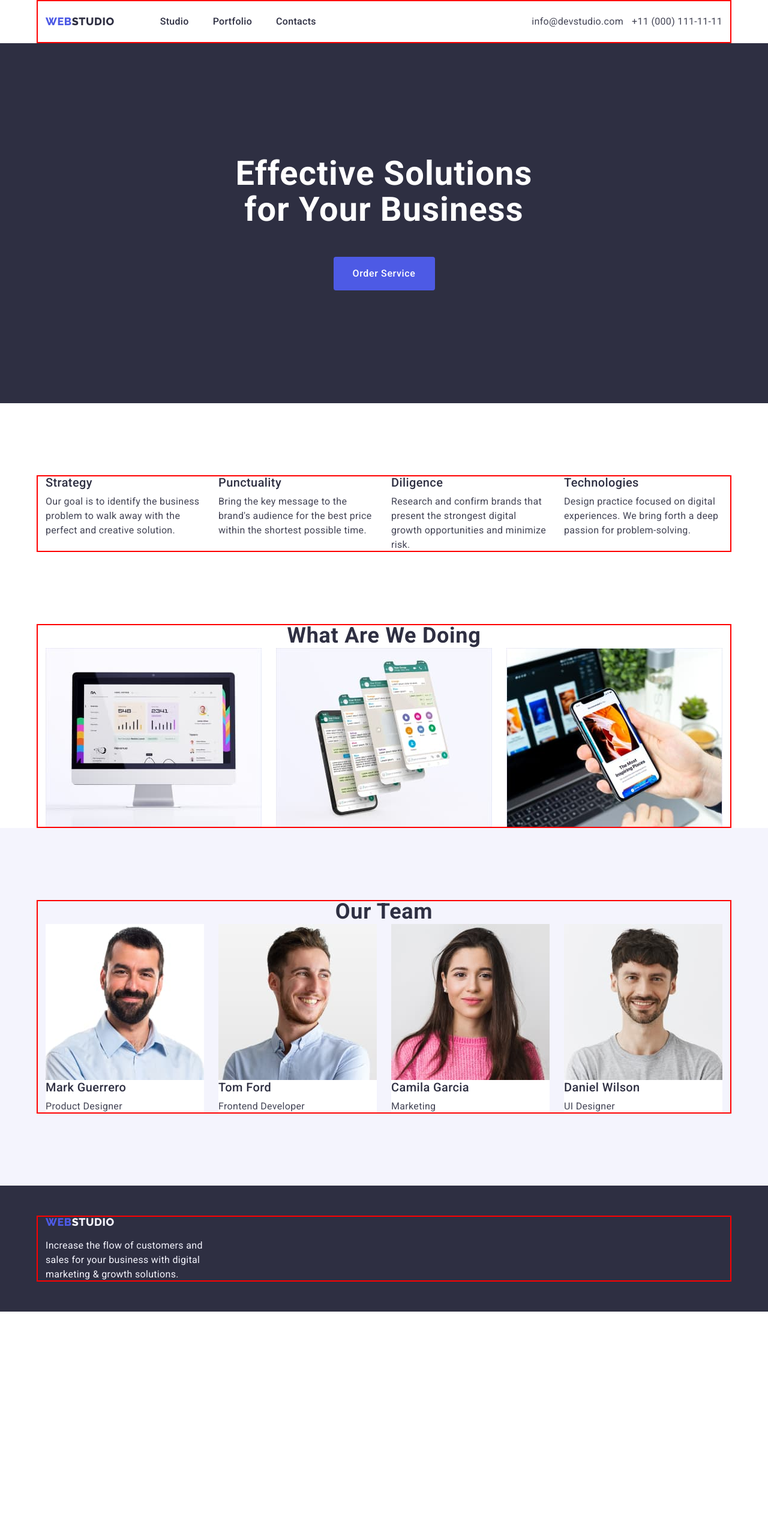
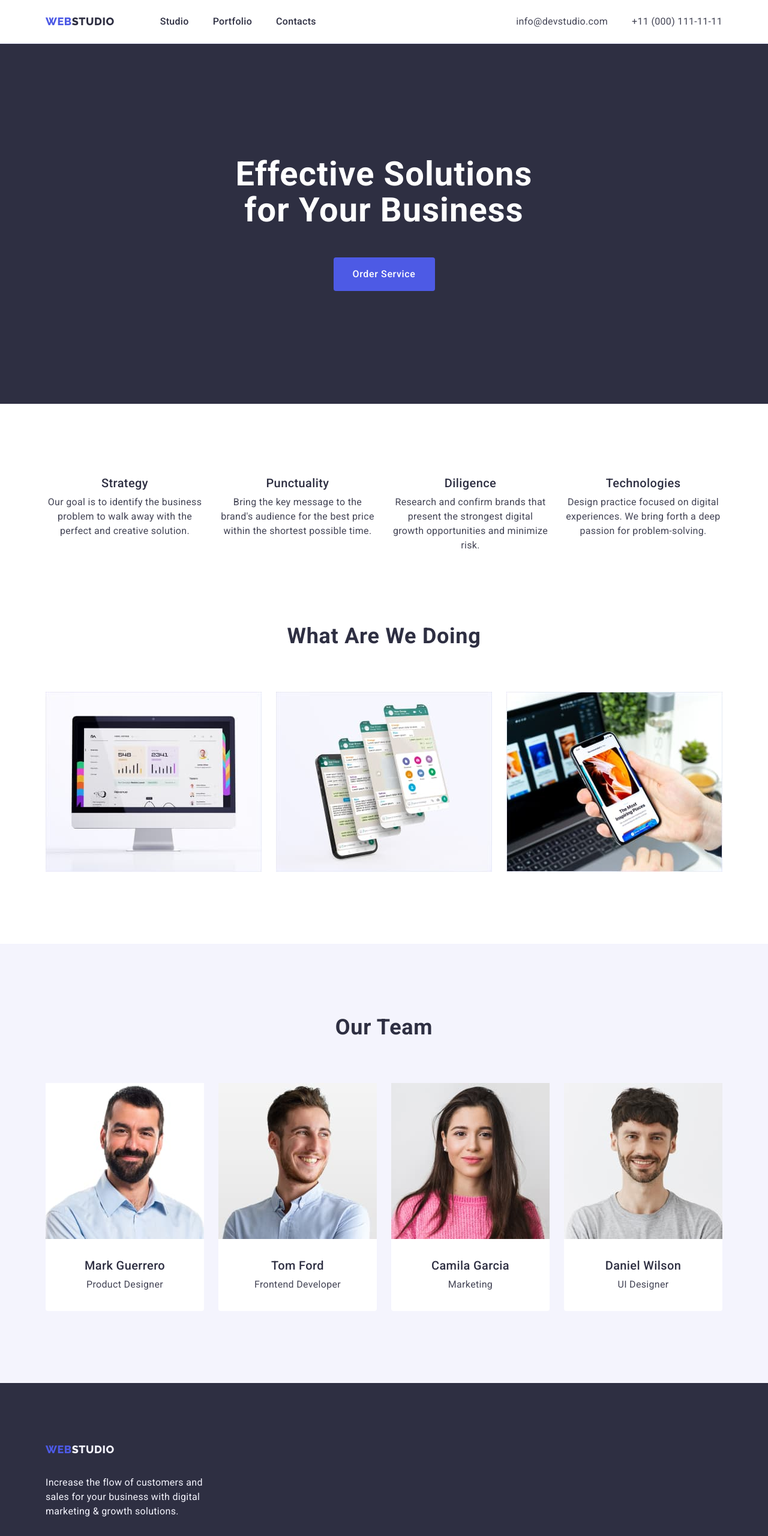
Before and after one commit to Daryna8/goit-markup-hw-03, a plain HTML site: page index.html in a window 1280 px wide. Shown: the whole page at 60% size. Before the commit the page ends 2186 px from the top, so only its background shows below. Drawn offline with nearby package versions, Linux system fonts and the light colour scheme.

Commit message:
fixed mistakes

```diff
--- a/css/styles.css
+++ b/css/styles.css
@@ -10,6 +10,7 @@
     --SLATE: #434455;
     --WHITE: #FFF;
     --CLOUD: #F4F4FD;
+    --CORNFLOWER: #E7E9FC;
 
     /* Other */
         --items-cards: 3;
@@ -22,6 +23,7 @@
   | Base styles
   |============================
 */
+
 body {
     font-family: var(--PRIMARY-FONT);
     color: var(--PRIMARY-COLOR);
@@ -61,7 +63,6 @@ button {
     margin: -1px;
     border: 0;
     padding: 0;
-
     white-space: nowrap;
     clip-path: inset(100%);
     clip: rect(0 0 0 0);
@@ -69,11 +70,11 @@ button {
 }
 
 .section {
-    padding: 120px 0 0 0;
+    padding-bottom: 120px;
 }
 
-.section:last-child {
-    padding-bottom: 120px;
+.section-padding-top {
+    padding-top: 120px
 }
 
  .container {
@@ -82,8 +83,8 @@ button {
      padding-right: 15px;
      margin: auto;
 
-    outline: 2px solid red;
-    outline-offset: -2px;
+    /* outline: 2px solid red;
+    outline-offset: -2px; */
  }
 
  .section-title {
@@ -94,10 +95,13 @@ button {
      line-height: 1.11;
      letter-spacing: 0.72px;
      text-transform: capitalize;
+
+     margin-bottom: 72px;
  }
 
  .section-subtitle {
-    margin-bottom: 8px;
+     margin-bottom: 8px;
+     text-align: center;
 
      color: var(--NAVY-BLUE);
      font-size: 20px;
@@ -107,6 +111,8 @@ button {
  }
 
  .section-description {
+    text-align: center;
+
      color: var(--SLATE);
      font-size: 16px;
      font-weight: 400;
@@ -136,6 +142,10 @@ button {
   |============================
 */
 
+.page-header {
+border-bottom: 1px solid var(--CORNFLOWER);
+}
+
  .header-container {
     display: flex;
     align-items: center;
@@ -144,6 +154,7 @@ button {
 
  .page-nav {
      display: flex;
+    align-items: center;
  }
 
  .logo {
@@ -197,7 +208,7 @@ button {
 
 .header-address {
     display: flex;
-    gap: 14px;
+    gap: 40px;
 }
 
 .menu-link {
@@ -240,12 +251,12 @@ button {
     flex-direction: column;
     align-items: center;
     justify-content: center;
-    padding: 188px 472px 188px 472px;
+    padding: 188px 0;
     background-color: var(--NAVY-BLUE);
 }
 
 .hero-title {
-    width: 496px;
+    max-width: 496px;
     color: var(--WHITE);
     text-align: center;
     font-size: 56px;
@@ -308,6 +319,11 @@ button {
 .team-member {
     background-color: var(--SECONDARY-COLOR);
     flex-basis: calc((100% - var(--indent-col) * (var(--items-team-members) - 1)) / var(--items-team-members));
+    border-radius: 0px 0px 4px 4px;
+}
+
+.team-member-info {
+    padding: 32px 0;
 }
 
 /**
@@ -316,8 +332,24 @@ button {
   |============================
 */
 .page-footer {
-    padding: 50px 0;
+    padding: 100px 0;
     background-color: var(--NAVY-BLUE);
+}
+
+.logo-footer {
+color: var(--IRIS);
+    font-family: var(--SECONDARY-FONT);
+    font-size: 18px;
+    font-style: normal;
+    font-weight: 800;
+    line-height: 1.17;
+    letter-spacing: 0.54px;
+    text-transform: uppercase;
+
+    display: inline-block;
+    align-items: center;
+    margin-bottom: 16px;
+    margin-right: 76px;
 }
 
 .footer-accent {
@@ -347,12 +379,6 @@ button {
   |============================
 */
 
-.portfolio-filters {
-    display: flex;
-    justify-content: center;
-    gap: 24px;
-}
-
 .nav-btn {
     color: var(--IRIS);
     font-family: var(--PRIMARY-FONT);
@@ -365,18 +391,35 @@ button {
     cursor: pointer;
 
     margin-top: 96px;
+    padding: 12px 24px;
+    border: 1px solid var(--CORNFLOWER);
+    border-radius: 4px;
 }
 
 .nav-btn:hover,
 .nav-btn:focus {
     background-color: #404BBF;
     color: #FFFFFF;
+    border: 1px solid transparent;
+}
+
+.portfolio-filters {
+    display: flex;
+    margin-bottom: 72px;
+    justify-content: center;
+    gap: 24px;
+}
+
+.portfolio-section {
+    padding: 96px 0 120px 0;
 }
 
 .portfolio-list {
     --items: 3;
     --indent-col: 16px;
     margin-top: 72px;
+    column-gap: 24px;
+    row-gap: 48px;
 }
 
 .portfolio-list-item {
@@ -389,3 +432,10 @@ align-items: flex-start;
 gap: 32px;
 flex-shrink: 0;
 }
+
+.portfolio-item-description {
+    padding: 32px 16px;
+    border: 1px solid #e7e9fc;
+    border-top: none;
+    margin-bottom: 8px;
+}
--- a/index.html
+++ b/index.html
@@ -50,12 +50,14 @@
     </header>
     <main>
       <section class="hero section">
+        <div class="container">
           <h1 class="hero-title">Effective Solutions for Your Business</h1>
           <button class="modal-btn" type="button">Order Service</button>
+        </div>
       </section>
-      <section class="section">
+      <section class="main-points-section section section-padding-top">
         <div class="container">
-          <h2 class="section-title visually-hidden">main points</h2>
+          <h2 class="visually-hidden">main points</h2>
           <ul class="main-points-list list">
             <li class="main-points-list-item">
               <h3 class="section-subtitle">Strategy</h3>
@@ -109,29 +111,37 @@
         </div>
       </section>
 
-      <section class="team section">
+      <section class="team section section-padding-top">
         <div class="container">
           <h2 class="section-title">Our Team</h2>
           <ul class="card-set list">
             <li class="team-member">
               <img width="264" src="./images/mark.jpg" alt="man" />
+              <div class="team-member-info">
                 <h3 class="section-subtitle">Mark Guerrero</h3>
                 <p class="section-description">Product Designer</p>
+              </div>
             </li>
             <li class="team-member">
               <img width="264" src="./images/tom.jpg" alt="man" />
+              <div class="team-member-info">
                 <h3 class="section-subtitle">Tom Ford</h3>
                 <p class="section-description">Frontend Developer</p>
+              </div>
             </li>
             <li class="team-member">
               <img width="264" src="./images/camila.jpg" alt="woman" />
+              <div class="team-member-info">
                 <h3 class="section-subtitle">Camila Garcia</h3>
                 <p class="section-description">Marketing</p>
+              </div>
             </li>
             <li class="team-member">
               <img width="264" src="./images/daniel.jpg" alt="man" />
+              <div class="team-member-info">
                 <h3 class="section-subtitle">Daniel Wilson</h3>
                 <p class="section-description">UI Designer</p>
+              </div>
             </li>
           </ul>
         </div>
@@ -139,7 +149,9 @@
     </main>
     <footer class="page-footer">
       <div class="container">
-        <a class="logo link" href="./index.html">Web<span class="footer-accent">Studio</span></a>
+        <a class="logo-footer link" href="./index.html"
+          >Web<span class="footer-accent">Studio</span></a
+        >
         <p class="footer-description">
           Increase the flow of customers and sales for your business with digital marketing & growth
           solutions.
```
Also changed, not shown: portfolio.html (+19 -1 lines). Lines whose indentation alone changed are shown as unchanged.
